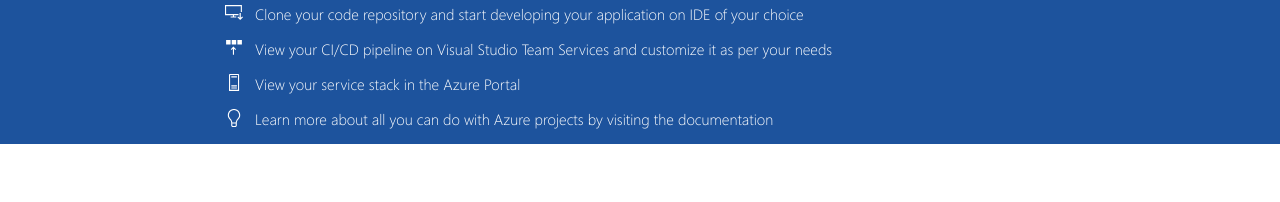
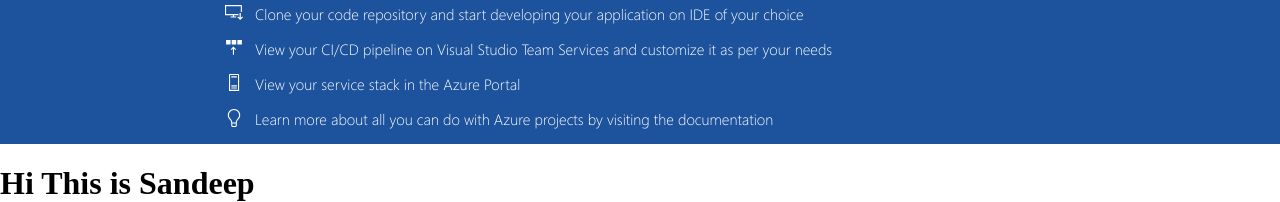
Before and after one commit to sandeepchau123/codebase, a plain HTML site: page index.html in a window 1280 px wide. Shown: the part 656-858 px from the top of the page. Before the commit the page ends 800 px from the top, so only its background shows below. Drawn offline with Linux system fonts and the light colour scheme.

Commit message:
codebase update

```diff
--- a/index.html
+++ b/index.html
@@ -55,4 +55,6 @@
     </div>
 </body>
 
+<H1> Hi This is Sandeep </H1>
+
 </html>
```
